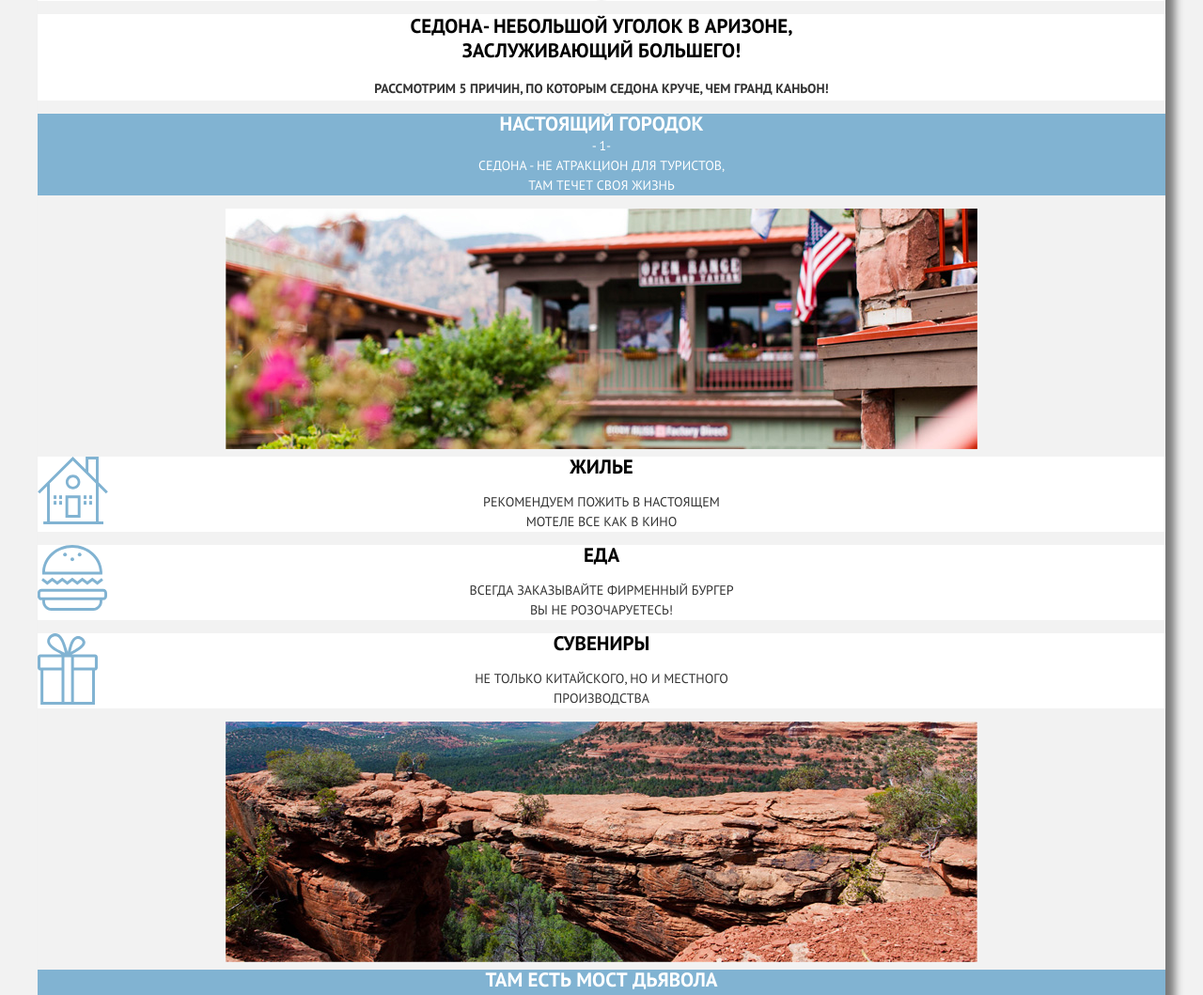
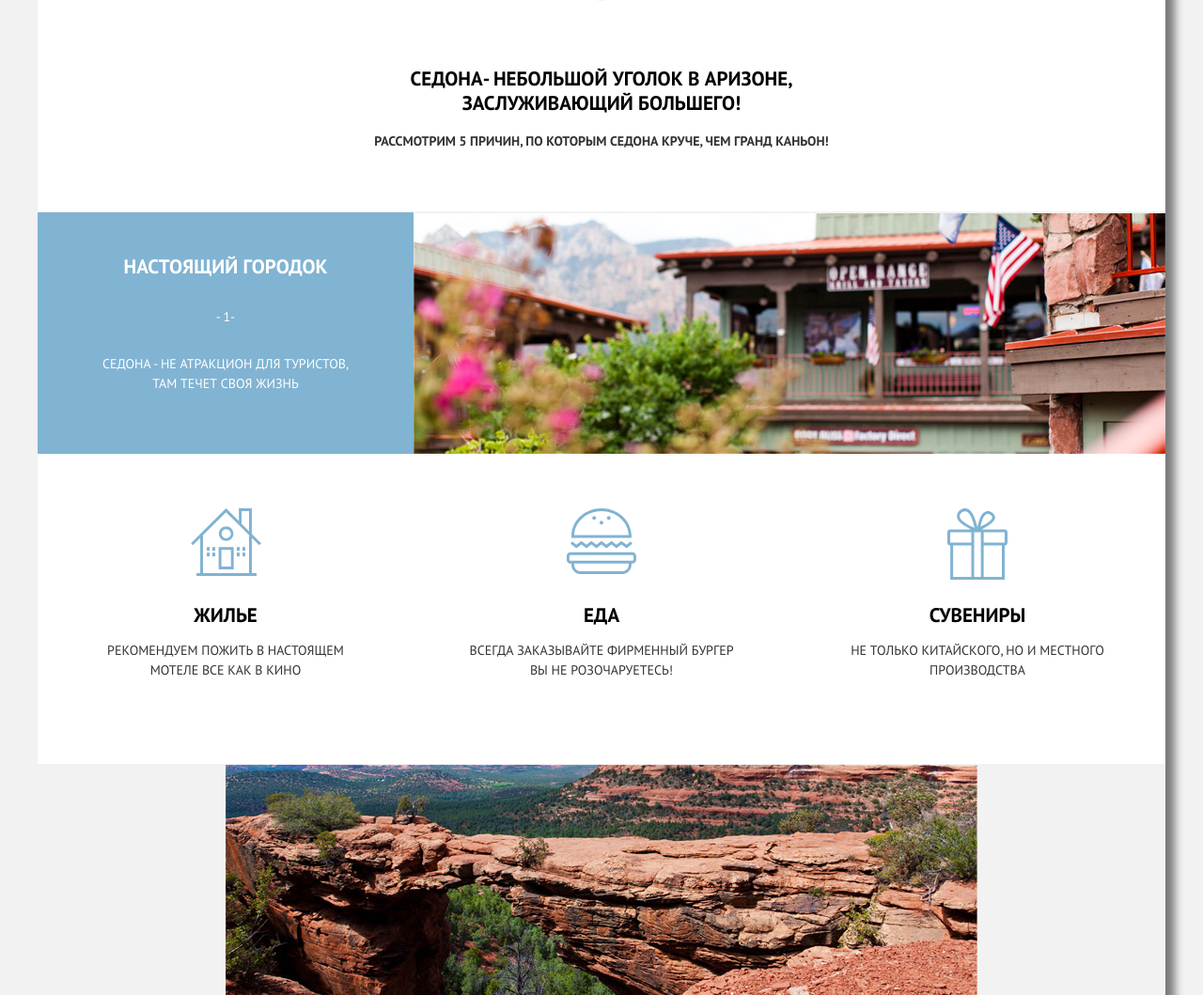
Before and after one commit to Slavvvvvva/study, a plain HTML site: page Progect3/index.html in a window 1280 px wide. Shown: the part 580-1639 px from the top of the page at 94% size. Drawn offline with Linux system fonts and the light colour scheme; grey boxes are pictures that could not be loaded.

Commit message:
1/3 saita

```diff
--- a/Progect3/css/style.css
+++ b/Progect3/css/style.css
@@ -180,3 +180,53 @@ header {
 .header{
   margin-bottom: 0;
 }
+.underlogo{
+  border-top: 1px solid transparent;
+  position: flex;
+  height: 223px;
+}
+.underlogo h1{
+  margin-top: 69px;
+}
+.underlogo h3{
+  margin-bottom: 55px;
+}
+.number1, .first, .sity1{
+  border-top: 1px solid transparent;
+
+}
+.number1{
+  display: flex;
+}
+.first{
+  width: 400px;
+  height: 256px;
+}
+.first div{
+  width: 280px;
+  height: 146px;
+  display: flex;
+  flex-direction: column;
+  justify-content: space-between;
+  margin: 0 auto;
+  margin-top: 46px;
+  margin-bottom: 64px;
+}
+.first div p {
+  margin: 0
+}
+.second{
+  width: 800px;
+  height: 256px;
+}
+.advantage{
+  display: flex;
+}
+.art{
+  width: 400px;
+  height: 330px;
+  background-position: center 58px;
+}
+.art div{
+  margin-top: 161px;
+}
--- a/Progect3/index.html
+++ b/Progect3/index.html
@@ -27,36 +27,49 @@
             заслуживающий большего!</h1>
         <h3>Рассмотрим 5 причин, по которым седона круче, чем гранд каньон!</h3>
     </div>
-    <section>
-       <div class="first"> <p> <span>Настоящий городок</span> <br>
-             - 1-<br>
-             Седона - не атракцион для туристов,<br>
-             Там течет своя жизнь</p>
+    <section class="number1">
+       <div class="first">
+        <div> <p> <span>Настоящий городок</span> <br></p>
+         <p>- 1- <br></p>
+         <p>Седона - не атракцион для туристов,<br>
+         Там течет своя жизнь </p>
         </div>
+        </div>
+        <div class="second">
          <img src="img/layer-10.jpg" alt="Вид города" class="sity1">
+        </div>
     </section>
+    <div class="advantage">
     <article class="art hous">
-        <span>Жилье</span>
+        <div>
+            <span>Жилье</span>
         <p>Рекомендуем пожить в настоящем<br>
         мотеле все как в кино</p>
-
+        </div>
     </article>
     <article class="art eat">
-       <span>Еда</span>
+      <div>
+        <span>Еда</span>
         <p>Всегда заказывайте фирменный бургер<br>
         Вы не розочаруетесь!<p>
+      </div>
     </article>
     <article class="art suwenir">
-        <span>Сувениры</span>
+        <div>
+            <span>Сувениры</span>
         <p>Не только китайского, но и местного<br>
         производства</p>
+        </div>
     </article>
+    </div>
     <section>
         <img src="img/layer-5.jpg" alt="канен" class="sity1">
        <div class="first">
+           <div>
             <span>Там есть мост дьявола</span>
             <p>-2-</p>
             <p>Да, по нему можно пройти! Если конешно вы осмелетесь</p>
+           </div>
        </div>
     </section>
     <section>
```
